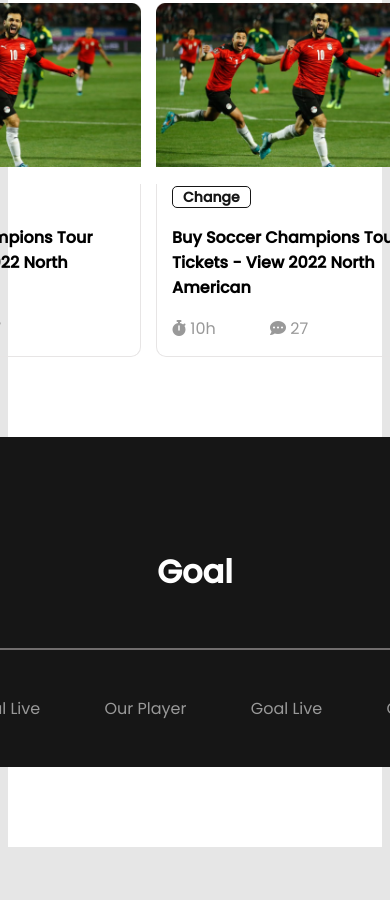
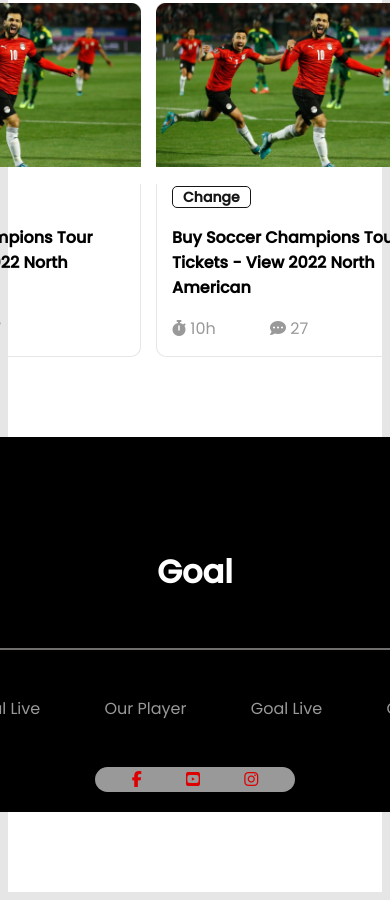
Before and after one commit to 01303752648/wotld-cup, a plain HTML site: page index.html in a window 390 px wide. Shown: the part 994-1894 px from the top of the page. Before the commit the page ends 1849 px from the top, so only its background shows below. Drawn offline with Linux system fonts and the light colour scheme.

Commit message:
add mobile responsive

```diff
--- a/index.html
+++ b/index.html
@@ -174,6 +174,17 @@
                     </nav>
                 </div>
 
+                <div class="scocial">
+                    <div class="icons">
+                        <a href="#"><i class="fa fa-brands fa-facebook-f"></i></a>
+                        <a href="#"><i class="fa fa-brands fa-youtube-square"></i></a>
+                        <a href="#"><i class="fa fa-brands fa-instagram"></i></i></a>
+                    </div>
+
+
+
+                </div>
+
 
             </div>
 
--- a/style/style.css
+++ b/style/style.css
@@ -178,11 +178,11 @@ main {
 
 /* footer style */
 footer {
-    background-color: #161616;
+    background-color: #000;
 }
 
 
-.footer-content {}
+
 
 .terget h1 {
     text-align: center;
@@ -209,3 +209,24 @@ footer {
     padding: 30px;
     display: block;
 }
+
+
+.scocial {
+    text-align: center;
+
+
+
+}
+
+.icons {
+    background-color: #999;
+    width: 200px;
+    margin: auto;
+    border-radius: 20px;
+    margin-bottom: 20px;
+}
+
+.icons a {
+    color: #DD0000;
+    margin: 20px;
+}
```
